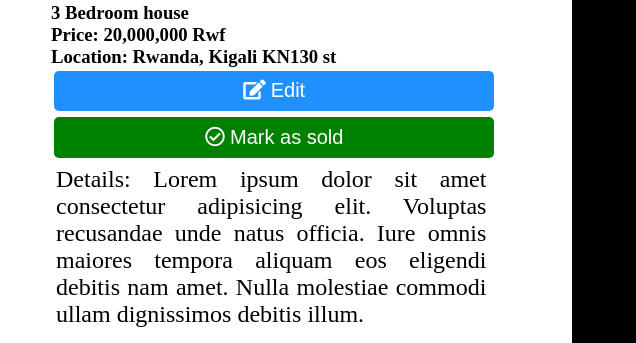
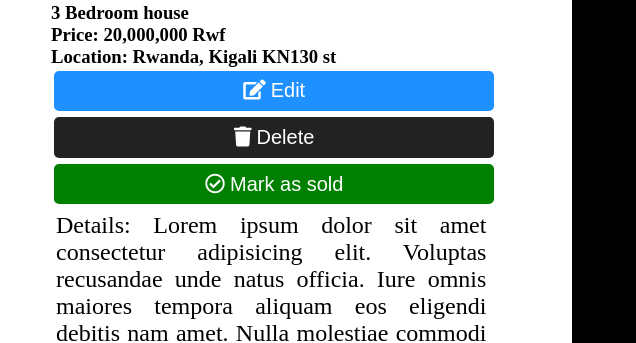
Before and after one commit to alainmateso/PropertyPro-lite, a plain HTML site: page UI/agentViewProperty.html in a window 1280 px wide. Shown: the part 75-418 px from the top of the page, 644-1280 px from the left. Drawn offline with Linux system fonts and the light colour scheme.

Commit message:
feature(delete property): add delete property option [Finishes#166708666]

```diff
--- a/UI/agentViewProperty.html
+++ b/UI/agentViewProperty.html
@@ -34,6 +34,7 @@
                         <h3>Price: 20,000,000 Rwf</h3>
                         <h3>Location: Rwanda, Kigali KN130 st</h3>
                         <button class="editButton"><i class="fas fa-edit"></i>Edit</button>
+                        <button class="deleteButton"><i class="fas fa-trash"></i>Delete</button>
                         <button class="soldButton"><i class="far fa-check-circle"></i>Mark as sold</button>
                         <p>Details: Lorem ipsum dolor sit amet consectetur adipisicing elit. Voluptas recusandae unde
                             natus officia. Iure omnis maiores tempora aliquam eos eligendi debitis nam amet. Nulla
```
